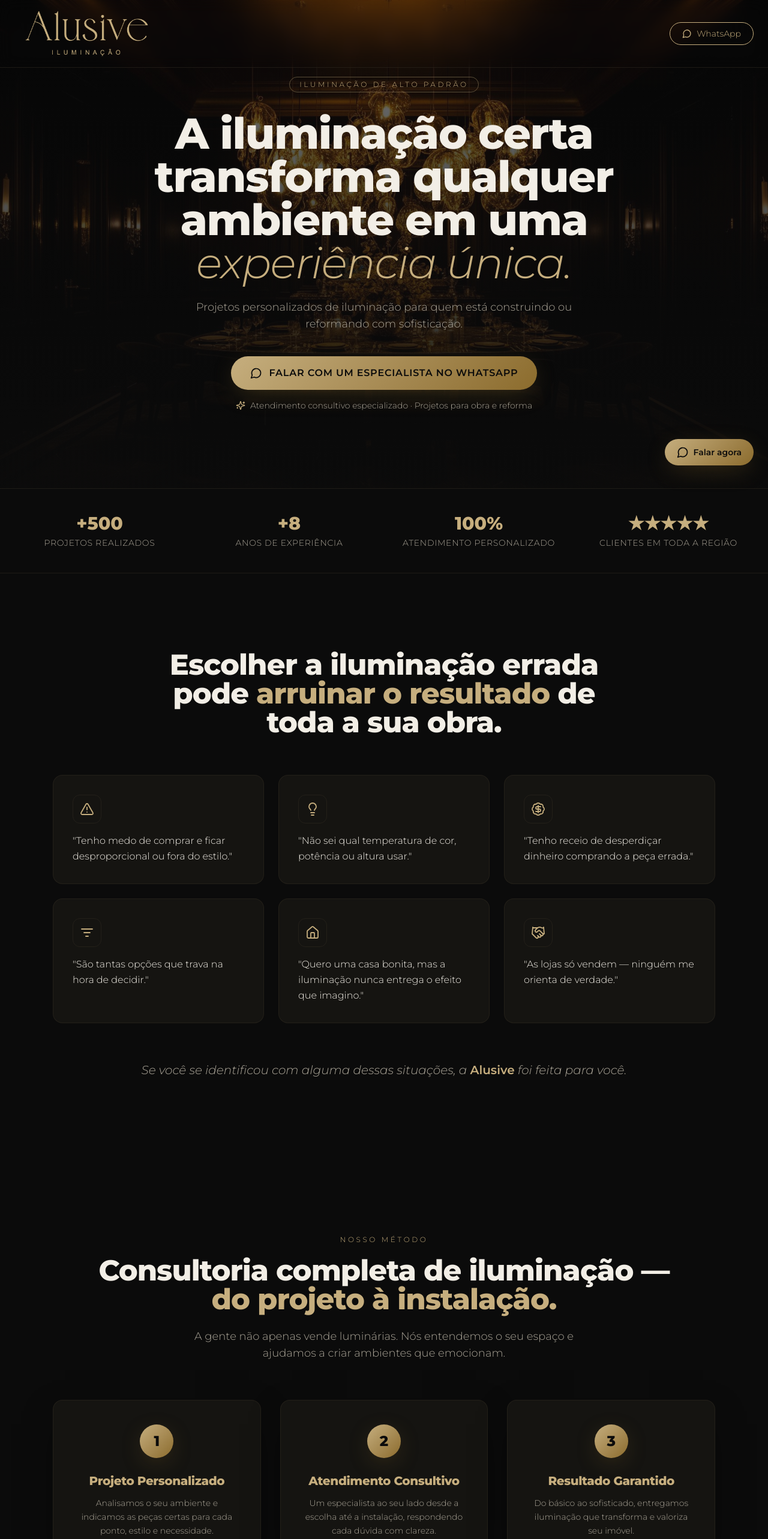
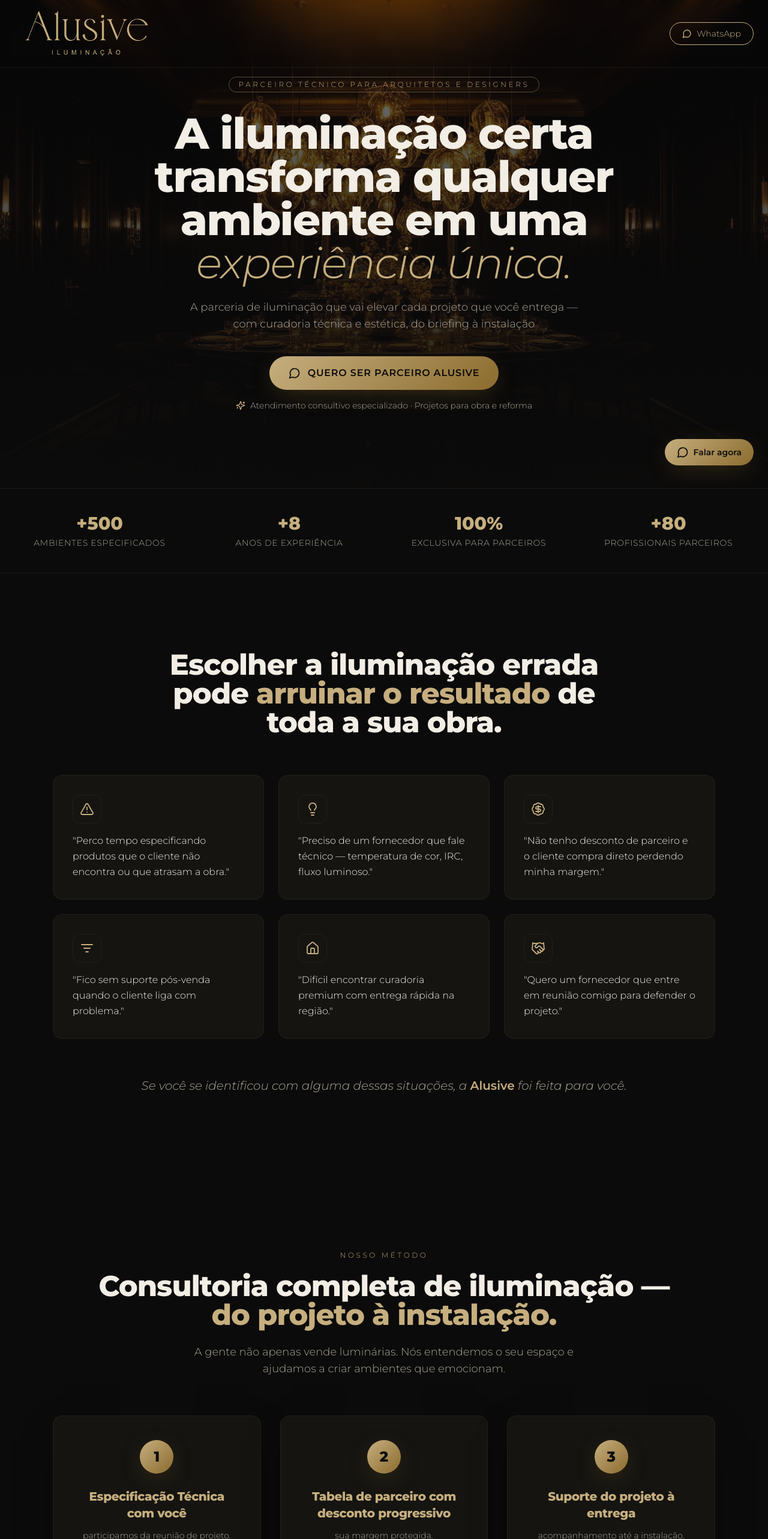
Before and after one commit to andrebastelli/alusiveparceiros, a React (Vite) app: page / in a window 1280 px wide. Shown: the top 2566 px of the page at 60% size. Built offline with nearby package versions, Linux system fonts and the light colour scheme; no server answers.

Commit message:
feat: update HomePage content for technical partnership focus

```diff
--- a/src/pages/HomePage.tsx
+++ b/src/pages/HomePage.tsx
@@ -32,42 +32,42 @@
 const dores = [
   {
     icon: AlertTriangle,
-    text: 'Tenho medo de comprar e ficar desproporcional ou fora do estilo.',
+    text: 'Perco tempo especificando produtos que o cliente não encontra ou que atrasam a obra.',
   },
   {
     icon: Lightbulb,
-    text: 'Não sei qual temperatura de cor, potência ou altura usar.',
+    text: 'Preciso de um fornecedor que fale técnico — temperatura de cor, IRC, fluxo luminoso.',
   },
   {
     icon: BadgeDollarSign,
-    text: 'Tenho receio de desperdiçar dinheiro comprando a peça errada.',
+    text: 'Não tenho desconto de parceiro e o cliente compra direto perdendo minha margem.',
   },
   {
     icon: ListFilter,
-    text: 'São tantas opções que trava na hora de decidir.',
+    text: 'Fico sem suporte pós-venda quando o cliente liga com problema.',
   },
   {
     icon: House,
-    text: 'Quero uma casa bonita, mas a iluminação nunca entrega o efeito que imagino.',
+    text: 'Difícil encontrar curadoria premium com entrega rápida na região.',
   },
   {
     icon: Handshake,
-    text: 'As lojas só vendem — ninguém me orienta de verdade.',
+    text: 'Quero um fornecedor que entre em reunião comigo para defender o projeto.',
   },
 ]
 
 const pilares = [
   {
-    title: 'Projeto Personalizado',
-    desc: 'Analisamos o seu ambiente e indicamos as peças certas para cada ponto, estilo e necessidade.',
+    title: 'Especificação Técnica com você',
+    desc: 'participamos da reunião de projeto.',
   },
   {
-    title: 'Atendimento Consultivo',
-    desc: 'Um especialista ao seu lado desde a escolha até a instalação, respondendo cada dúvida com clareza.',
+    title: 'Tabela de parceiro com desconto progressivo',
+    desc: 'sua margem protegida.',
   },
   {
-    title: 'Resultado Garantido',
-    desc: 'Do básico ao sofisticado, entregamos iluminação que transforma e valoriza seu imóvel.',
+    title: 'Suporte do projeto à entrega',
+    desc: 'acompanhamento até a instalação.',
   },
 ]
 
@@ -204,7 +204,7 @@
               className="inline-block rounded-full px-4 py-1 text-xs uppercase tracking-[0.3em] text-gold"
               style={{ border: '1px solid oklch(0.76 0.07 85 / 40%)' }}
             >
-              Iluminação de alto padrão
+              Parceiro técnico para arquitetos e designers
             </span>
           </Reveal>
           <Reveal delay={150}>
@@ -215,15 +215,14 @@
           </Reveal>
           <Reveal delay={300}>
             <p className="mx-auto mt-6 max-w-2xl text-base text-muted-foreground md:text-lg">
-              Projetos personalizados de iluminação para quem está construindo ou reformando com
-              sofisticação.
+              A parceria de iluminação que vai elevar cada projeto que você entrega — com curadoria técnica e estética, do briefing à instalação
             </p>
           </Reveal>
           <Reveal delay={450}>
             <div className="mt-10 flex flex-col items-center gap-4">
               <CTAButton>
                 <MessageCircle className="h-5 w-5" />
-                Falar com um especialista no WhatsApp
+                Quero ser parceiro Alusive
               </CTAButton>
               <p className="flex items-center gap-2 text-xs text-muted-foreground md:text-sm">
                 <Sparkles className="h-4 w-4 text-gold" />
@@ -238,10 +237,10 @@
       <section className="border-y border-border bg-card/40">
         <div className="mx-auto grid max-w-7xl grid-cols-2 gap-8 px-6 py-10 text-center md:grid-cols-4">
           {[
-            { n: '+500', l: 'Projetos realizados' },
+            { n: '+500', l: 'Ambientes especificados' },
             { n: '+8', l: 'Anos de experiência' },
-            { n: '100%', l: 'Atendimento personalizado' },
-            { n: '★★★★★', l: 'Clientes em toda a região' },
+            { n: '100%', l: 'Exclusiva para parceiros' },
+            { n: '+80', l: 'Profissionais parceiros' },
           ].map((s) => (
             <div key={s.l}>
               <div className="text-2xl font-extrabold text-gold md:text-3xl">{s.n}</div>
```
